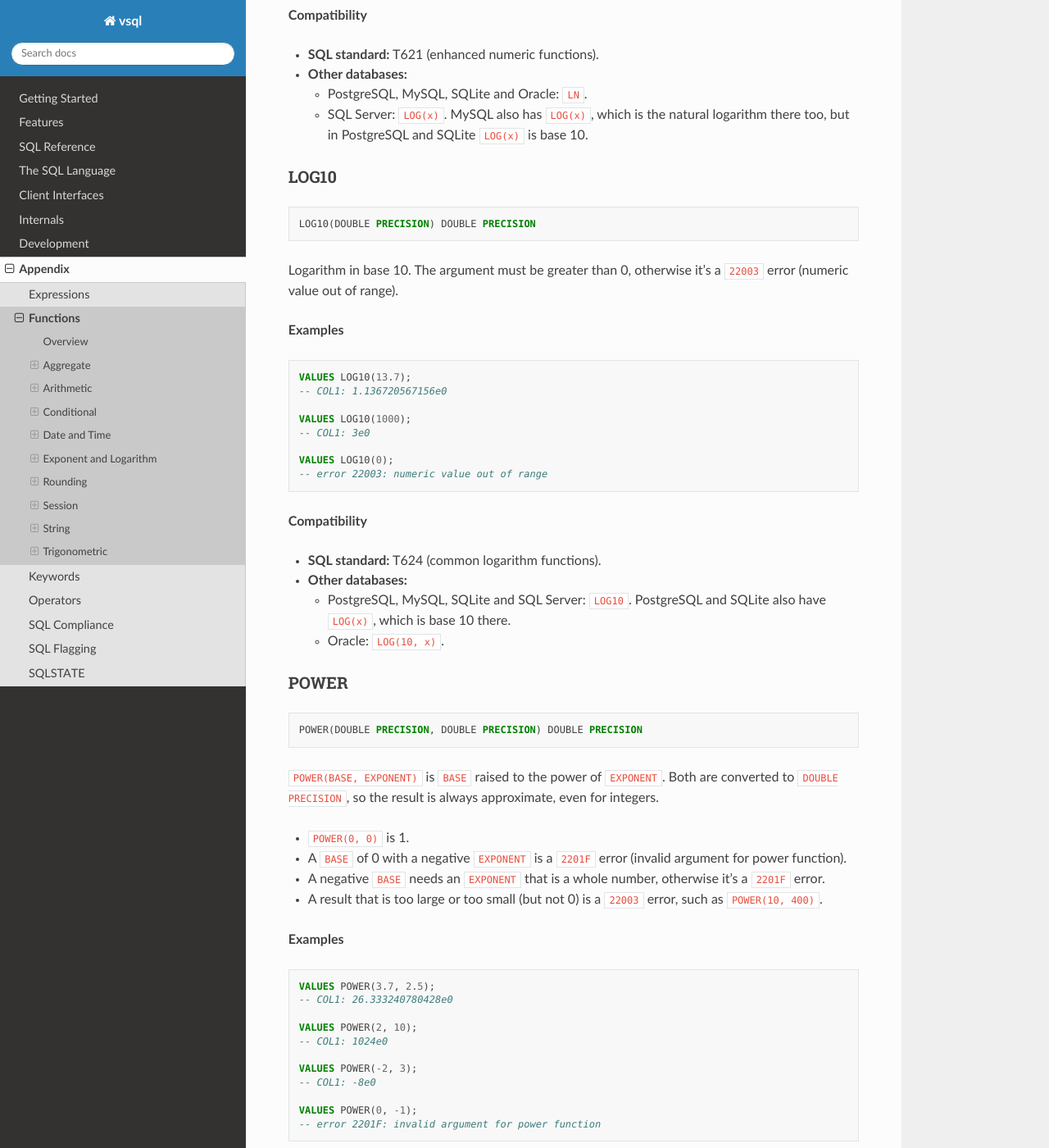
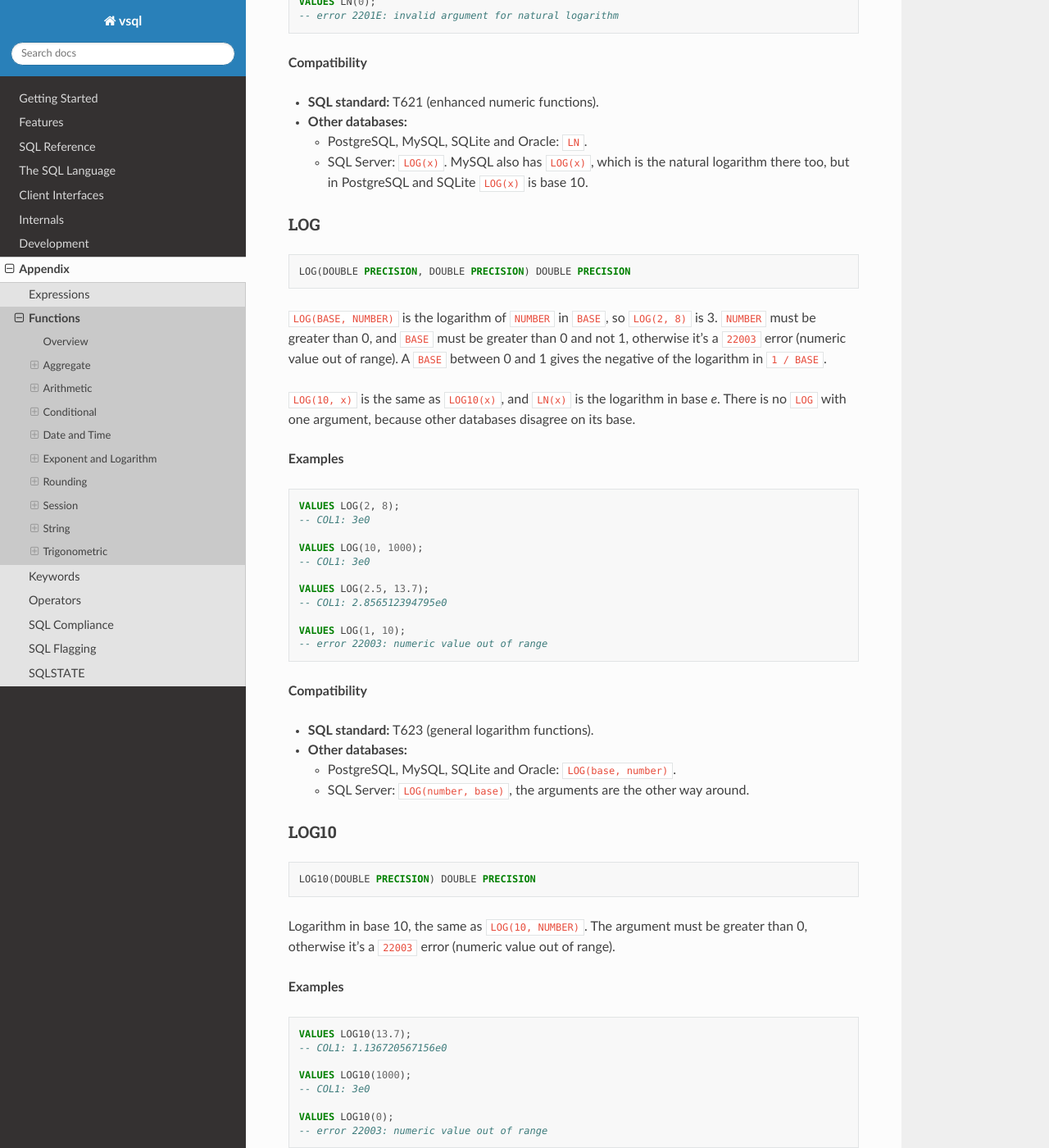
Before and after one commit to elliotchance/vsql, a Sphinx documentation site: the page built from docs/functions.rst, in a window 1280 px wide and 1400 px high, scrolled down 16578 px. Shown: the whole window at 82% size. Built offline with Sphinx 7.4.7 and the Read the Docs theme 3.1.0, drawn with Linux system fonts in a browser that asks for light colours; some of the changed text lies outside the part shown.

Commit message:
language: Add LOG(BASE, NUMBER)
LOG(BASE, NUMBER) is the general logarithm function of SQL:2016 (T623), the
logarithm of NUMBER in BASE. NUMBER must be greater than 0, and BASE must be
greater than 0 and not 1, otherwise it's a 22003 error. Like the other
logarithms it returns a DOUBLE PRECISION. Bases 2 and 10 are calculated
directly, so that LOG(10, 1000) is exactly 3, the same as LOG10(1000).

Co-Authored-By: Claude Opus 5.5 <noreply@anthropic.com>

```diff
--- a/docs/functions.rst
+++ b/docs/functions.rst
@@ -113,6 +113,9 @@ Each function also has a **Compatibility** section:
    * - ``LOCALTIMESTAMP``
      - Date and Time
      - Core (F051-08)
+   * - ``LOG``
+     - Exponent and Logarithm
+     - T623
    * - ``LOG10``
      - Exponent and Logarithm
      - T624
@@ -854,6 +857,46 @@ it's a ``2201E`` error (invalid argument for natural logarithm).
   - SQL Server: ``LOG(x)``. MySQL also has ``LOG(x)``, which is the natural
     logarithm there too, but in PostgreSQL and SQLite ``LOG(x)`` is base 10.
 
+LOG
+^^^
+
+.. code-block:: sql
+
+   LOG(DOUBLE PRECISION, DOUBLE PRECISION) DOUBLE PRECISION
+
+``LOG(BASE, NUMBER)`` is the logarithm of ``NUMBER`` in ``BASE``, so ``LOG(2, 8)`` is 3. ``NUMBER`` must be
+greater than 0, and ``BASE`` must be greater than 0 and not 1, otherwise it's a
+``22003`` error (numeric value out of range). A ``BASE`` between 0 and 1 gives
+the negative of the logarithm in ``1 / BASE``.
+
+``LOG(10, x)`` is the same as ``LOG10(x)``, and ``LN(x)`` is the logarithm in
+base *e*. There is no ``LOG`` with one argument, because other databases
+disagree on its base.
+
+**Examples**
+
+.. code-block:: sql
+
+  VALUES LOG(2, 8);
+  -- COL1: 3e0
+
+  VALUES LOG(10, 1000);
+  -- COL1: 3e0
+
+  VALUES LOG(2.5, 13.7);
+  -- COL1: 2.856512394795e0
+
+  VALUES LOG(1, 10);
+  -- error 22003: numeric value out of range
+
+**Compatibility**
+
+- **SQL standard:** T623 (general logarithm functions).
+- **Other databases:**
+
+  - PostgreSQL, MySQL, SQLite and Oracle: ``LOG(base, number)``.
+  - SQL Server: ``LOG(number, base)``, the arguments are the other way around.
+
 LOG10
 ^^^^^
 
@@ -861,8 +904,8 @@ LOG10
 
    LOG10(DOUBLE PRECISION) DOUBLE PRECISION
 
-Logarithm in base 10. The argument must be greater than 0, otherwise it's a
-``22003`` error (numeric value out of range).
+Logarithm in base 10, the same as ``LOG(10, NUMBER)``. The argument must be
+greater than 0, otherwise it's a ``22003`` error (numeric value out of range).
 
 **Examples**
 
--- a/docs/sql-compliance.rst
+++ b/docs/sql-compliance.rst
@@ -1544,7 +1544,7 @@ Optional Features
    * - ✅ **T622**
      - **Trigonometric functions**
 
-   * - ❌ **T623**
+   * - ✅ **T623**
      - **General logarithm functions**
 
    * - ✅ **T624**
```
Also changed, not shown: docs/standard/part2/06.txt (+6 -6 lines), 8 other files.
